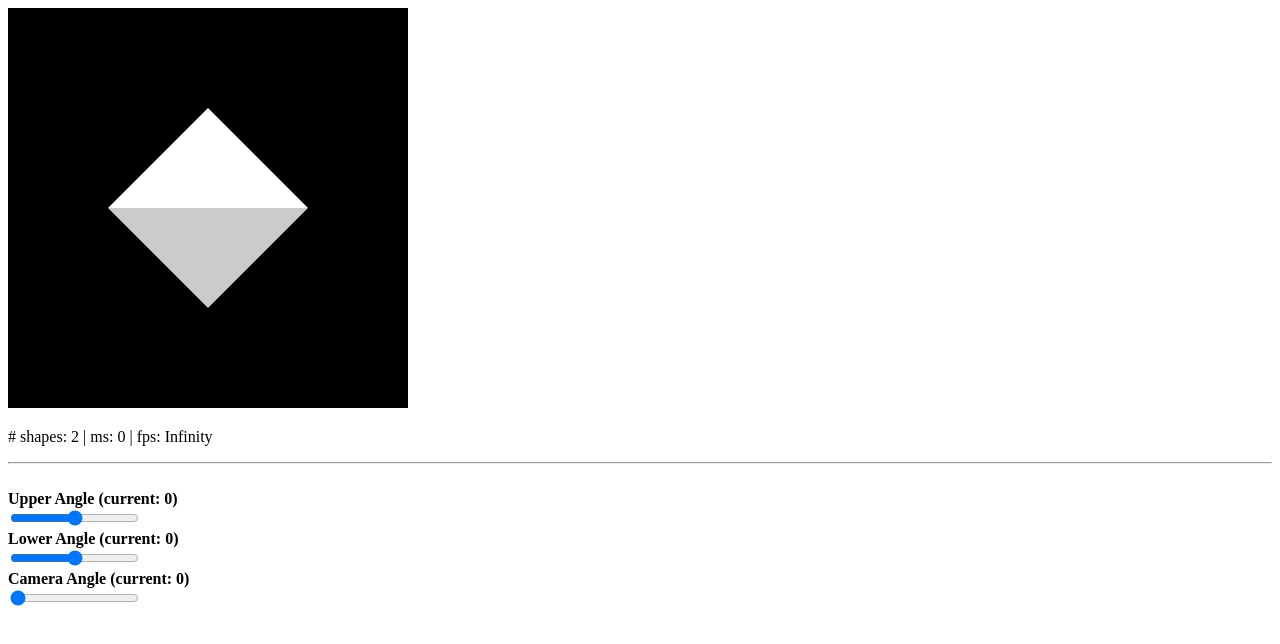
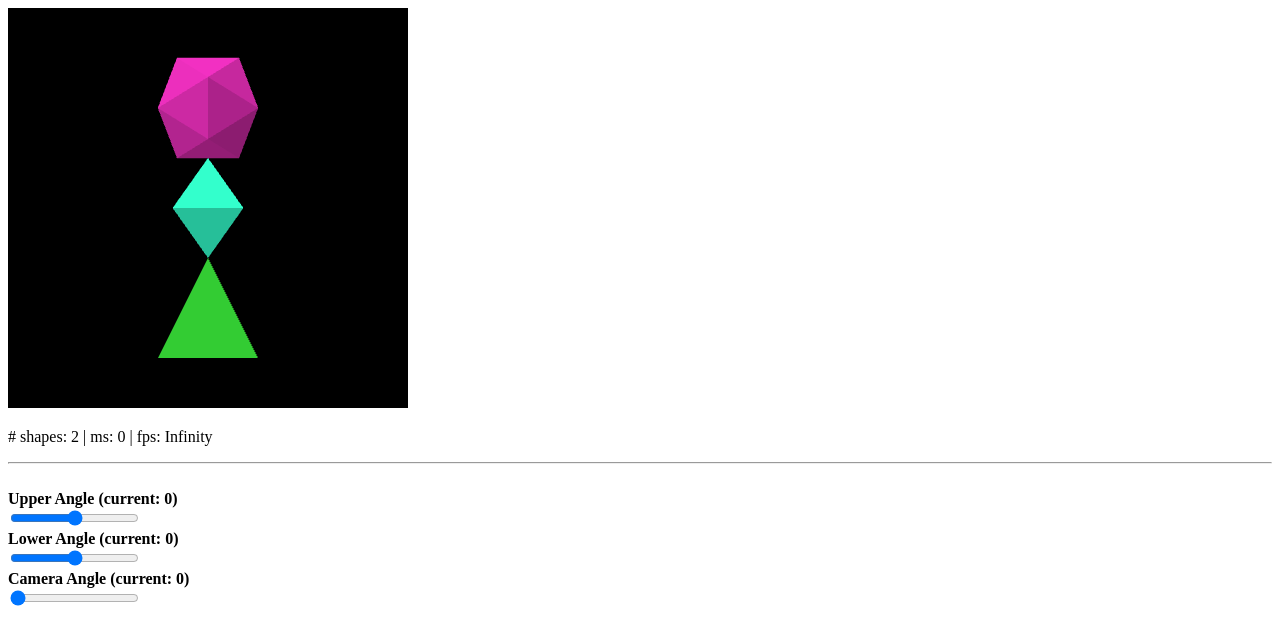
Before and after one commit to gold-mari/160-Asgn-2, a plain HTML site: page src/asg2.html in a window 1280 px wide. Drawn offline with Linux system fonts and the light colour scheme.

Commit message:
Implemented icosahedron and polished octahedron

```diff
--- /dev/null
+++ b/src/Icosahedron.js
@@ -0,0 +1,61 @@
+class Icosahedron extends Polyhedron {
+
+    constructor() {
+        super();
+        this.type = "icosahedron";
+    }
+
+    getTriangles() {
+        if (Icosahedron.triangles) {
+            return Icosahedron.triangles;
+        }
+        else {
+            // Generate the triangles!
+            // Principles from: http://blog.andreaskahler.com/2009/06/creating-icosphere-mesh-in-code.html
+
+            // Define vertices
+            let f = 0.31; // Scaling factor for a "unit" icosahedron
+            let t = f * (1 + Math.sqrt(5)) / 2; // Magic constant, roll with it
+
+            let v = [ // vertices of our icosahedron. short variable name because we use it A LOT.
+                [-f, t, 0], [f, t, 0], [-f, -t, 0], [f, -t, 0],
+                [0, -f, t], [0, f, t], [0, -f, -t], [0, f, -t],
+                [t, 0, -f], [t, 0, f], [-t, 0, -f], [-t, 0, f]
+            ];
+
+            Icosahedron.triangles = [
+                // 5 faces around point 0
+                [...v[0], ...v[11], ...v[5]],
+                [...v[0], ...v[5], ...v[1]],
+                [...v[0], ...v[1], ...v[7]],
+                [...v[0], ...v[7], ...v[10]],
+                [...v[0], ...v[10], ...v[11]],
+
+                // 5 adjacent faces
+                [...v[1], ...v[5], ...v[9]],
+                [...v[5], ...v[11], ...v[4]],
+                [...v[11], ...v[10], ...v[2]],
+                [...v[10], ...v[7], ...v[6]],
+                [...v[7], ...v[1], ...v[8]],
+
+                // 5 adjacent faces
+                [...v[4], ...v[9], ...v[5]],
+                [...v[2], ...v[4], ...v[11]],
+                [...v[6], ...v[2], ...v[10]],
+                [...v[8], ...v[6], ...v[7]],
+                [...v[9], ...v[8], ...v[1]],
+
+                // 5 faces around point 3
+                [...v[3], ...v[9], ...v[4]],
+                [...v[3], ...v[4], ...v[2]],
+                [...v[3], ...v[2], ...v[6]],
+                [...v[3], ...v[6], ...v[8]],
+                [...v[3], ...v[8], ...v[9]],
+            ]
+
+            return Icosahedron.triangles;
+        }
+    }
+
+    static triangles = undefined;
+}
--- a/src/Octahedron.js
+++ b/src/Octahedron.js
@@ -10,24 +10,25 @@ class Octahedron extends Polyhedron {
     }
 
     static triangles = [
+        // If we're making a precise octahedron, 0.354 would be exactly 1/2sqrt(2), but it's okay.
         // Top
             // Front
-            [-0.5,0,-0.5,  0,0.5,0,  0.5,0,-0.5],
+            [-0.354,0,-0.354,  0,0.5,0,  0.354,0,-0.354],
             // Back
-            [-0.5,0,0.5,  0,0.5,0,  0.5,0,0.5],
+            [-0.354,0,0.354,  0,0.5,0,  0.354,0,0.354],
             // Left
-            [0,0.5,0,  -0.5,0,0.5,  -0.5,0,-0.5],
+            [0,0.5,0,  -0.354,0,0.354,  -0.354,0,-0.354],
             // Right
-            [0,0.5,0,  0.5,0,0.5,  0.5,0,-0.5],
+            [0,0.5,0,  0.354,0,0.354,  0.354,0,-0.354],
 
         // Bottom
             // Front
-            [-0.5,0,-0.5,  0,-0.5,0,  0.5,0,-0.5],
+            [-0.354,0,-0.354,  0,-0.5,0,  0.354,0,-0.354],
             // Back
-            [-0.5,0,0.5,  0,-0.5,0,  0.5,0,0.5],
+            [-0.354,0,0.354,  0,-0.5,0,  0.354,0,0.354],
             // Left
-            [0,-0.5,0,  -0.5,0,0.5,  -0.5,0,-0.5],
+            [0,-0.5,0,  -0.354,0,0.354,  -0.354,0,-0.354],
             // Right
-            [0,-0.5,0,  0.5,0,0.5,  0.5,0,-0.5]
+            [0,-0.5,0,  0.354,0,0.354,  0.354,0,-0.354],
     ];
 }
--- a/src/Polyhedron.js
+++ b/src/Polyhedron.js
@@ -25,10 +25,10 @@ class Polyhedron {
 
         // Pass the color of a point to u_FragColor variable
         let triangles = this.getTriangles();
-        let falloffPer = 0.05;
+        let finalFalloff = 0.5;
 
         for (let i = 0; i < triangles.length; i++) {
-            let falloff = Math.max(1-(i)*falloffPer, 0);
+            let falloff = Polyhedron.lerp(1, finalFalloff, (i/triangles.length));
             gl.uniform4f(u_FragColor, this.color.r*falloff, this.color.g*falloff, this.color.b*falloff, 1);
 
             Triangle.drawTriangle3D(triangles[i]);
@@ -40,4 +40,8 @@ class Polyhedron {
     }
 
     static triangles = [];
+
+    static lerp(start, end, amount) {
+        return (1-amount)*start + amount*end;
+    }
 }
--- a/src/asg2.html
+++ b/src/asg2.html
@@ -34,6 +34,7 @@
         <script src="Cube.js"></script>
         <script src="Pyramid4.js"></script>
         <script src="Octahedron.js"></script>
+        <script src="Icosahedron.js"></script>
         <script src="asg2.js"></script>
     </body>
 </html>
--- a/src/asg2.js
+++ b/src/asg2.js
@@ -255,8 +255,25 @@ function renderAllShapes() {
     // let cube = new Cube();
     // cube.render();
 
-    let octo = new Octahedron();
-    octo.render();
+
+
+    let ico = new Icosahedron();
+    ico.setColor(1.0,0.2,0.8,1.0);
+    ico.matrix.translate(0, 0.5, 0);
+    ico.matrix.scale(0.5, 0.5, 0.5);
+    ico.render();
+
+    let octa = new Octahedron();
+    octa.setColor(0.2,1.0,0.8,1.0);
+    octa.matrix.translate(0, 0, 0);
+    octa.matrix.scale(0.5, 0.5, 0.5);
+    octa.render();
+
+    let pyr4 = new Pyramid4();
+    pyr4.setColor(0.2,0.8,0.2,1.0);
+    pyr4.matrix.translate(0, -0.5, 0);
+    pyr4.matrix.scale(0.5, 0.5, 0.5);
+    pyr4.render();
 
     updatePerformanceDebug(2, startTime, performance.now());
 }
```
